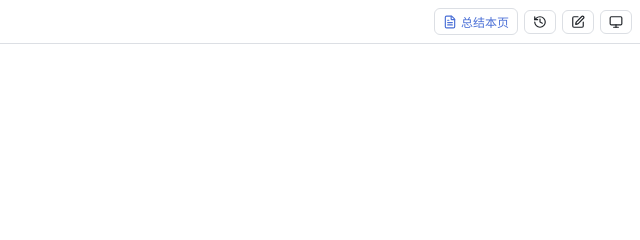
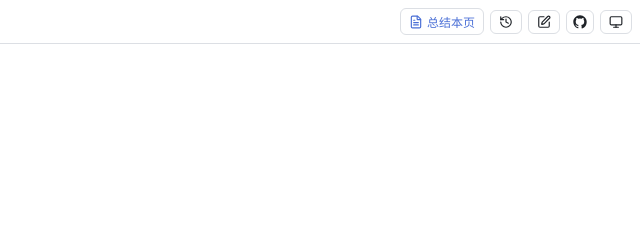
Before and after one commit to ArvinMitchell/pi-sidebar, a browser extension: page extension/sidepanel.html in a window 1280 px wide. Shown: the top 240 px of the page, 640-1280 px from the left. Drawn offline with Linux system fonts and the light colour scheme.

Commit message:
Add repo links: manifest homepage_url + GitHub button in toolbar

```diff
--- a/extension/sidepanel.css
+++ b/extension/sidepanel.css
@@ -122,6 +122,19 @@ button:hover:not(:disabled) { border-color: var(--accent); }
 button:disabled { opacity: 0.4; cursor: default; }
 
 #btn-summarize { color: var(--accent); }
+
+#repo-link {
+  display: flex;
+  align-items: center;
+  justify-content: center;
+  padding: 4px 6px;
+  border: 1px solid var(--border);
+  border-radius: 6px;
+  color: var(--fg);
+  background: var(--bg);
+}
+#repo-link:hover { border-color: var(--accent); }
+#repo-link svg { width: 14px; height: 14px; }
 
 #chat {
   flex: 1;
--- a/extension/sidepanel.html
+++ b/extension/sidepanel.html
@@ -20,6 +20,9 @@
     <button id="btn-new" title="新会话">
       <svg xmlns="http://www.w3.org/2000/svg" viewBox="0 0 24 24" fill="none" stroke="currentColor" stroke-width="2" stroke-linecap="round" stroke-linejoin="round"><path d="M12 3H5a2 2 0 0 0-2 2v14a2 2 0 0 0 2 2h14a2 2 0 0 0 2-2v-7"/><path d="M18.375 2.625a1 1 0 0 1 3 3l-9.013 9.014a2 2 0 0 1-.853.505l-2.873.84a.5.5 0 0 1-.62-.62l.84-2.873a2 2 0 0 1 .506-.852z"/></svg>
     </button>
+    <a id="repo-link" title="GitHub 仓库" href="https://github.com/ArvinMitchell/pi-sidebar" target="_blank" rel="noopener noreferrer">
+      <svg xmlns="http://www.w3.org/2000/svg" viewBox="0 0 24 24" fill="currentColor"><path d="M12 .5C5.65.5.5 5.65.5 12c0 5.08 3.29 9.39 7.86 10.91.58.11.79-.25.79-.55 0-.27-.01-1.17-.02-2.12-3.2.7-3.88-1.36-3.88-1.36-.52-1.33-1.28-1.68-1.28-1.68-1.04-.71.08-.7.08-.7 1.15.08 1.76 1.18 1.76 1.18 1.03 1.76 2.7 1.25 3.36.96.1-.75.4-1.25.72-1.54-2.55-.29-5.24-1.28-5.24-5.69 0-1.26.45-2.28 1.18-3.09-.12-.29-.51-1.46.11-3.05 0 0 .96-.31 3.15 1.18a10.9 10.9 0 0 1 5.74 0c2.19-1.49 3.15-1.18 3.15-1.18.62 1.59.23 2.76.11 3.05.74.81 1.18 1.83 1.18 3.09 0 4.42-2.7 5.4-5.27 5.68.41.36.78 1.06.78 2.14 0 1.55-.01 2.79-.01 3.17 0 .31.21.67.8.55A11.52 11.52 0 0 0 23.5 12C23.5 5.65 18.35.5 12 .5z"/></svg>
+    </a>
     <button id="btn-theme" title="主题">
       <svg xmlns="http://www.w3.org/2000/svg" viewBox="0 0 24 24" fill="none" stroke="currentColor" stroke-width="2" stroke-linecap="round" stroke-linejoin="round"><rect width="20" height="14" x="2" y="3" rx="2"/><line x1="8" x2="16" y1="21" y2="21"/><line x1="12" x2="12" y1="17" y2="21"/></svg>
     </button>
```
